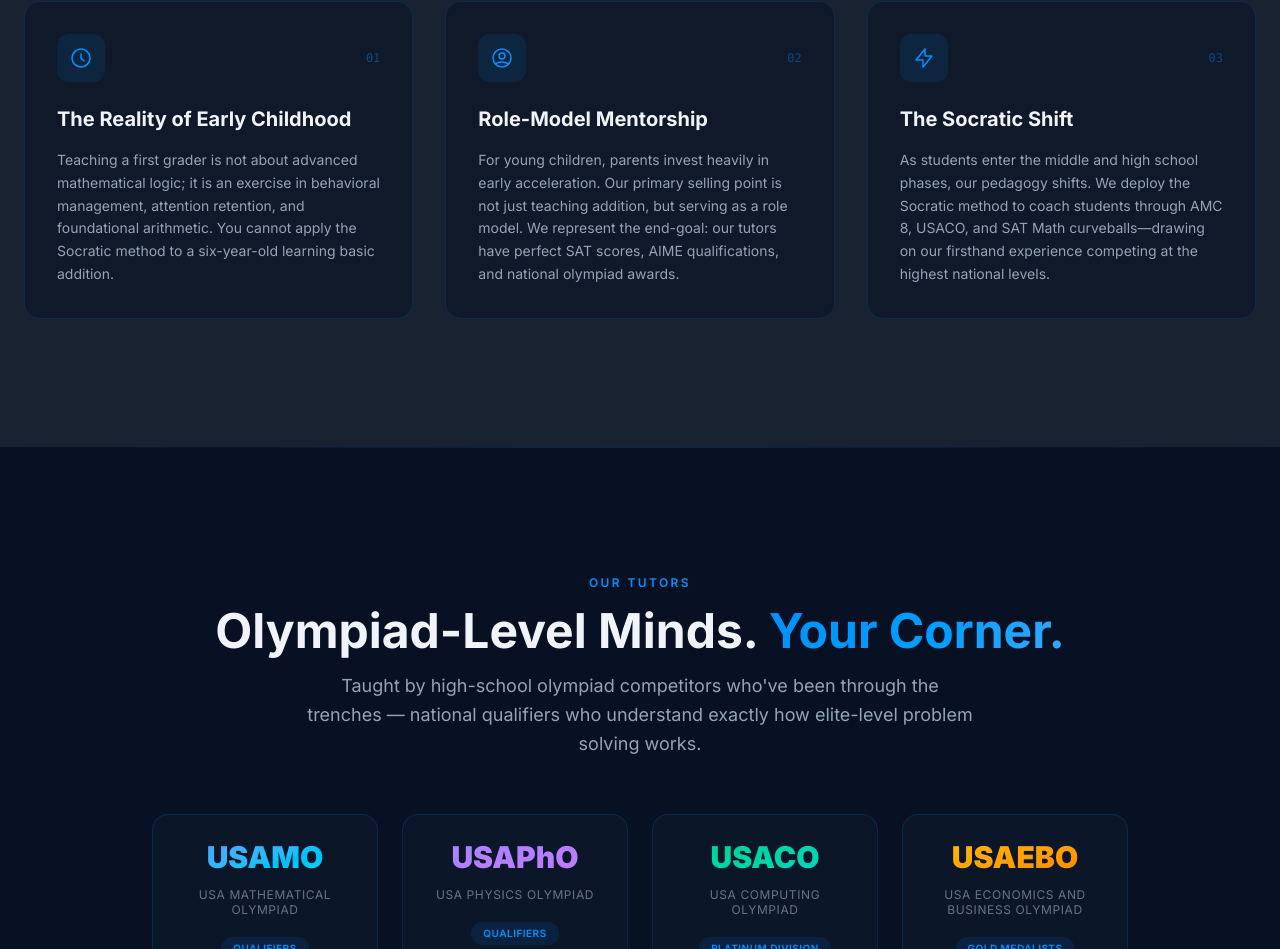
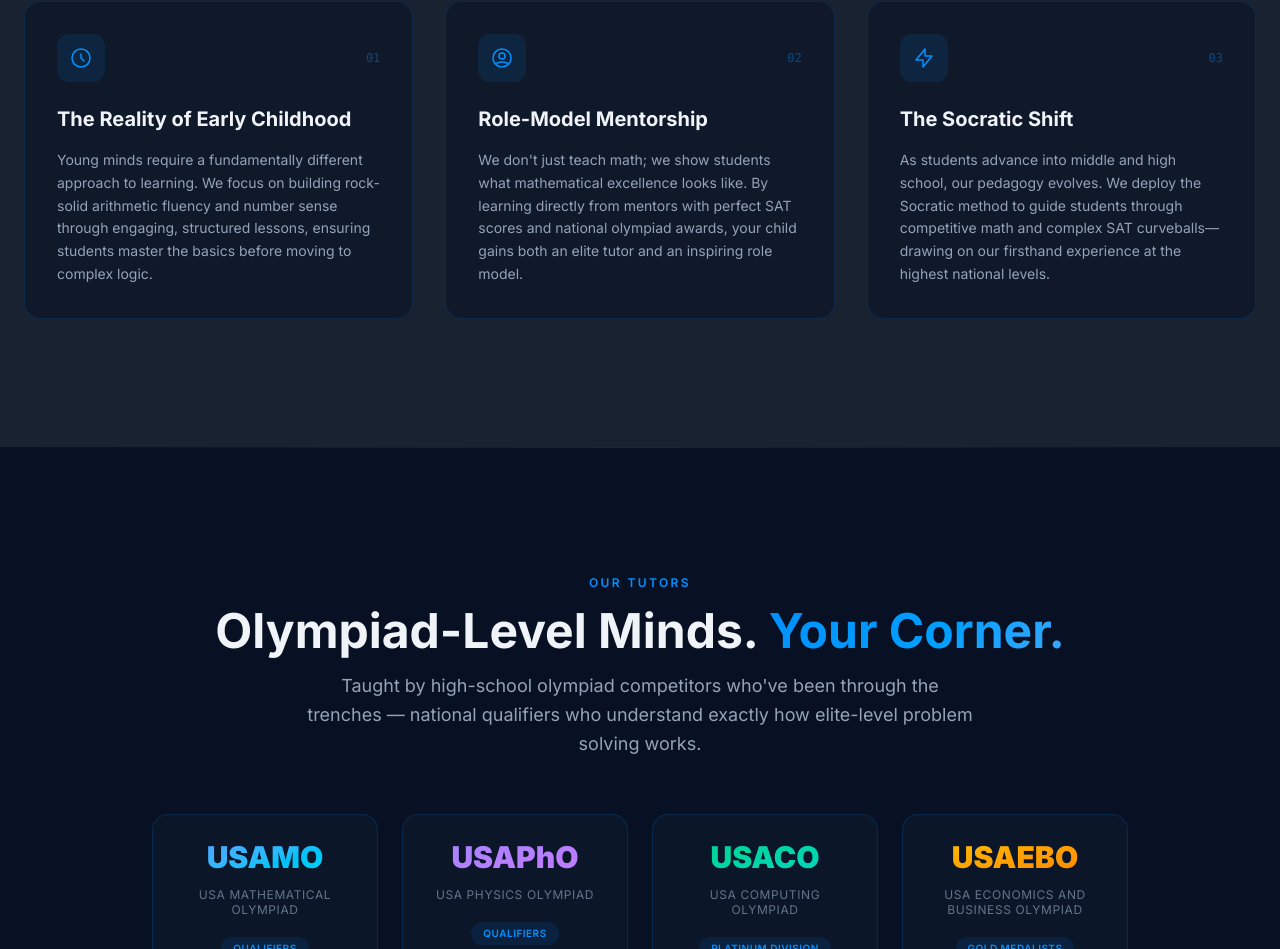
Before and after one commit to The-MathKing/prism-test-prep, a React (Vite) app: page / in a window 1280 px wide. Shown: the part 2210-3159 px from the top of the page. Built offline with nearby package versions, Linux system fonts and the light colour scheme.

Commit message:
style: rewrite methodology cards to be customer-facing

```diff
--- a/src/components/Methodology.jsx
+++ b/src/components/Methodology.jsx
@@ -3,7 +3,7 @@
     number: '01',
     title: 'The Reality of Early Childhood',
     description:
-      'Teaching a first grader is not about advanced mathematical logic; it is an exercise in behavioral management, attention retention, and foundational arithmetic. You cannot apply the Socratic method to a six-year-old learning basic addition.',
+      'Young minds require a fundamentally different approach to learning. We focus on building rock-solid arithmetic fluency and number sense through engaging, structured lessons, ensuring students master the basics before moving to complex logic.',
     icon: (
       <svg className="w-6 h-6" fill="none" stroke="currentColor" viewBox="0 0 24 24">
         <path strokeLinecap="round" strokeLinejoin="round" strokeWidth={1.5} d="M12 8v4l3 3m6-3a9 9 0 11-18 0 9 9 0 0118 0z" />
@@ -14,7 +14,7 @@
     number: '02',
     title: 'Role-Model Mentorship',
     description:
-      'For young children, parents invest heavily in early acceleration. Our primary selling point is not just teaching addition, but serving as a role model. We represent the end-goal: our tutors have perfect SAT scores, AIME qualifications, and national olympiad awards.',
+      'We don\'t just teach math; we show students what mathematical excellence looks like. By learning directly from mentors with perfect SAT scores and national olympiad awards, your child gains both an elite tutor and an inspiring role model.',
     icon: (
       <svg className="w-6 h-6" fill="none" stroke="currentColor" viewBox="0 0 24 24">
         <path strokeLinecap="round" strokeLinejoin="round" strokeWidth={1.5} d="M5.121 17.804A13.937 13.937 0 0112 16c2.5 0 4.847.655 6.879 1.804M15 10a3 3 0 11-6 0 3 3 0 016 0zm6 2a9 9 0 11-18 0 9 9 0 0118 0z" />
@@ -25,7 +25,7 @@
     number: '03',
     title: 'The Socratic Shift',
     description:
-      'As students enter the middle and high school phases, our pedagogy shifts. We deploy the Socratic method to coach students through AMC 8, USACO, and SAT Math curveballs—drawing on our firsthand experience competing at the highest national levels.',
+      'As students advance into middle and high school, our pedagogy evolves. We deploy the Socratic method to guide students through competitive math and complex SAT curveballs—drawing on our firsthand experience at the highest national levels.',
     icon: (
       <svg className="w-6 h-6" fill="none" stroke="currentColor" viewBox="0 0 24 24">
         <path strokeLinecap="round" strokeLinejoin="round" strokeWidth={1.5} d="M13 10V3L4 14h7v7l9-11h-7z" />
```
